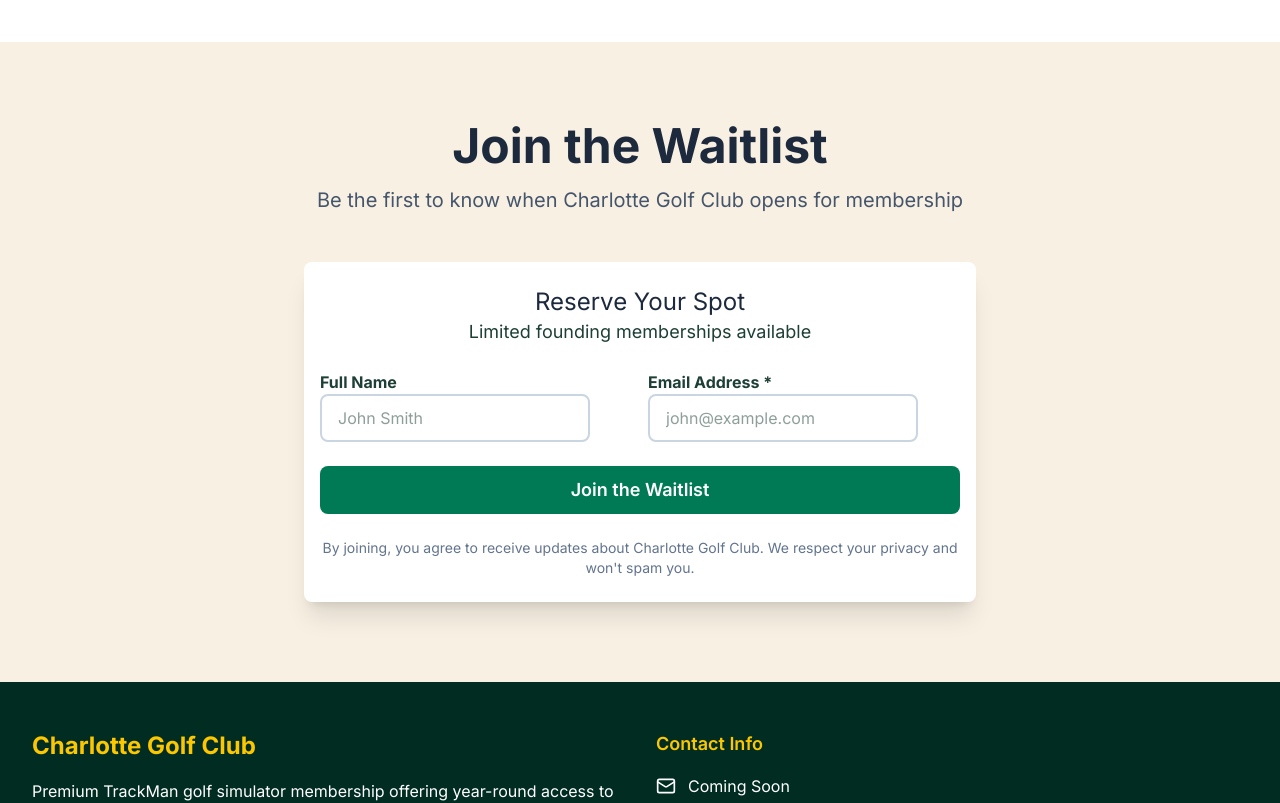
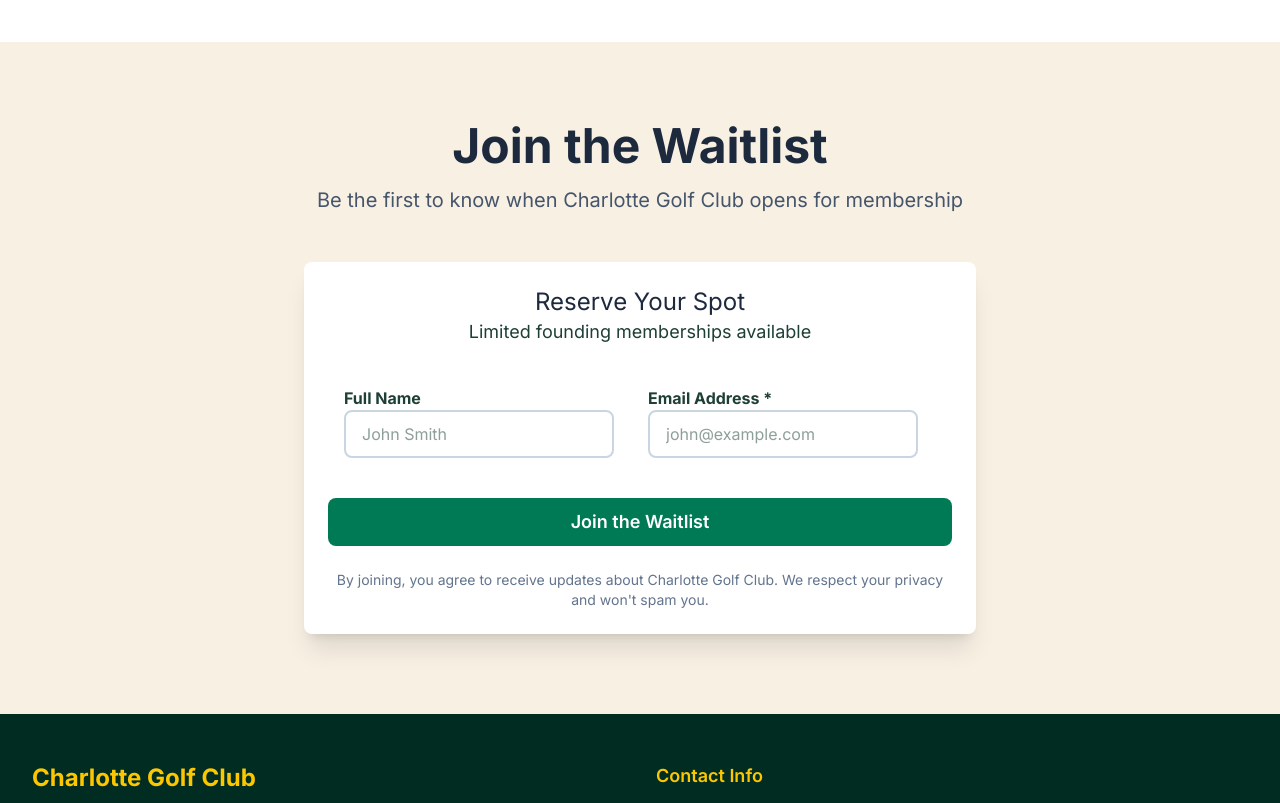
Before and after one commit to MatthewIczkowski/cltgc, a Next.js app: page / in a window 1280 px wide. Shown: the part 1380-2183 px from the top of the page. Built offline with nearby package versions, Linux system fonts and the light colour scheme.

Commit message:
Improved styling

```diff
--- a/src/app/components/footer.tsx
+++ b/src/app/components/footer.tsx
@@ -2,7 +2,7 @@
 
 export function Footer() {
   return (
-    <footer className="bg-emerald-950 text-white py-12 px-4">
+    <footer className="bg-emerald-950 text-white py-12 px-4 w-full">
       <div className="mx-auto px-4">
         <div className="grid md:grid-cols-2 gap-8">
           <div>
--- a/src/app/components/hero-section.tsx
+++ b/src/app/components/hero-section.tsx
@@ -11,7 +11,7 @@
   }
 
   return (
-    <div className="relative min-h-screen overflow-hidden pb-20">
+    <div className="relative min-h-screen overflow-hidden">
       <div className="relative z-10 container mx-auto px-4 text-center">
         <div className="max-w-4xl mx-auto">
           <Image src={heroImage} alt="Charlotte Golf Club" className="mx-auto block"/>
--- a/src/app/components/waitlist-form.tsx
+++ b/src/app/components/waitlist-form.tsx
@@ -89,7 +89,7 @@
 
   if (isSubmitted) {
     return (
-      <section id="waitlist" className="py-20">
+      <section id="waitlist" className="py-20 w-full">
         <div className="container mx-auto px-4">
           <div className="max-w-md mx-auto text-center">
             <div className="border-emerald-200">
@@ -107,21 +107,21 @@
 
   return (
     <section id="waitlist" className="py-20">
-      <div className="container mx-auto px-4">
+      <div className="container mx-auto px-8">
         <div className="max-w-2xl mx-auto">
           <div className="text-center mb-12">
             <h2 className="text-4xl md:text-5xl font-bold text-slate-800 mb-4">Join the Waitlist</h2>
             <p className="text-xl text-slate-600">Be the first to know when Charlotte Golf Club opens for membership</p>
           </div>
 
-          <div className="shadow-xl border-0 rounded-lg bg-white px-4 py-6">
+          <div className="shadow-xl border-0 rounded-lg bg-white px-6 py-6">
             <div className="text-center pb-6 rounded-t-lg">
               <div className="text-2xl text-slate-800">Reserve Your Spot</div>
               <div className="text-lg">Limited founding memberships available</div>
             </div>
             <div className="bg-white rounded-b-lg">
               <form onSubmit={handleSubmit} className="space-y-6">
-                <div className="grid sm:grid-cols-2 gap-4">
+                <div className="grid sm:grid-cols-2 gap-4 bg-white rounded-lg p-4">
                   <div className="space-y-2">
                     <label htmlFor="name" className="font-bold">Full Name</label>
                     <input
@@ -156,7 +156,6 @@
                   {isSubmitting ? (
                     <>
                       <Loader2 className="mr-2 h-4 w-4 animate-spin" />
-                      Joining Waitlist...
                     </>
                   ) : (
                     "Join the Waitlist"
```
